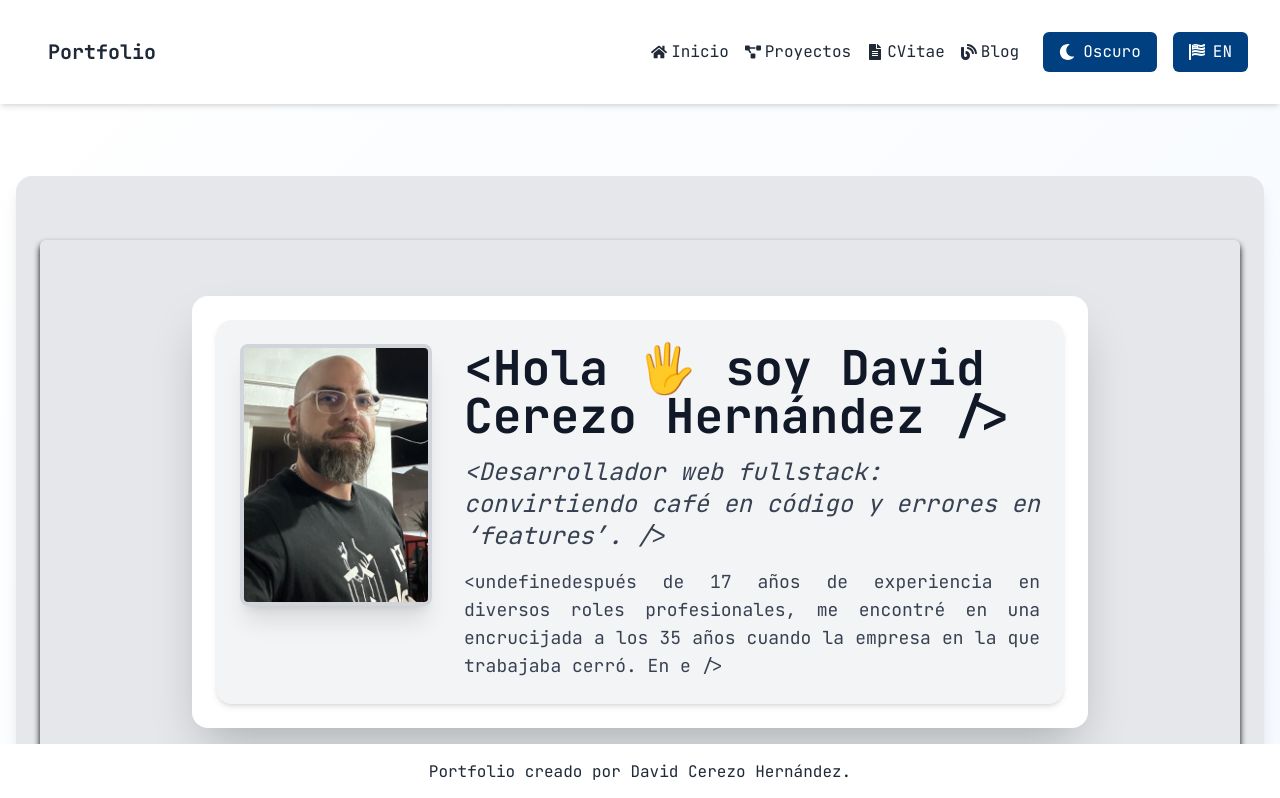
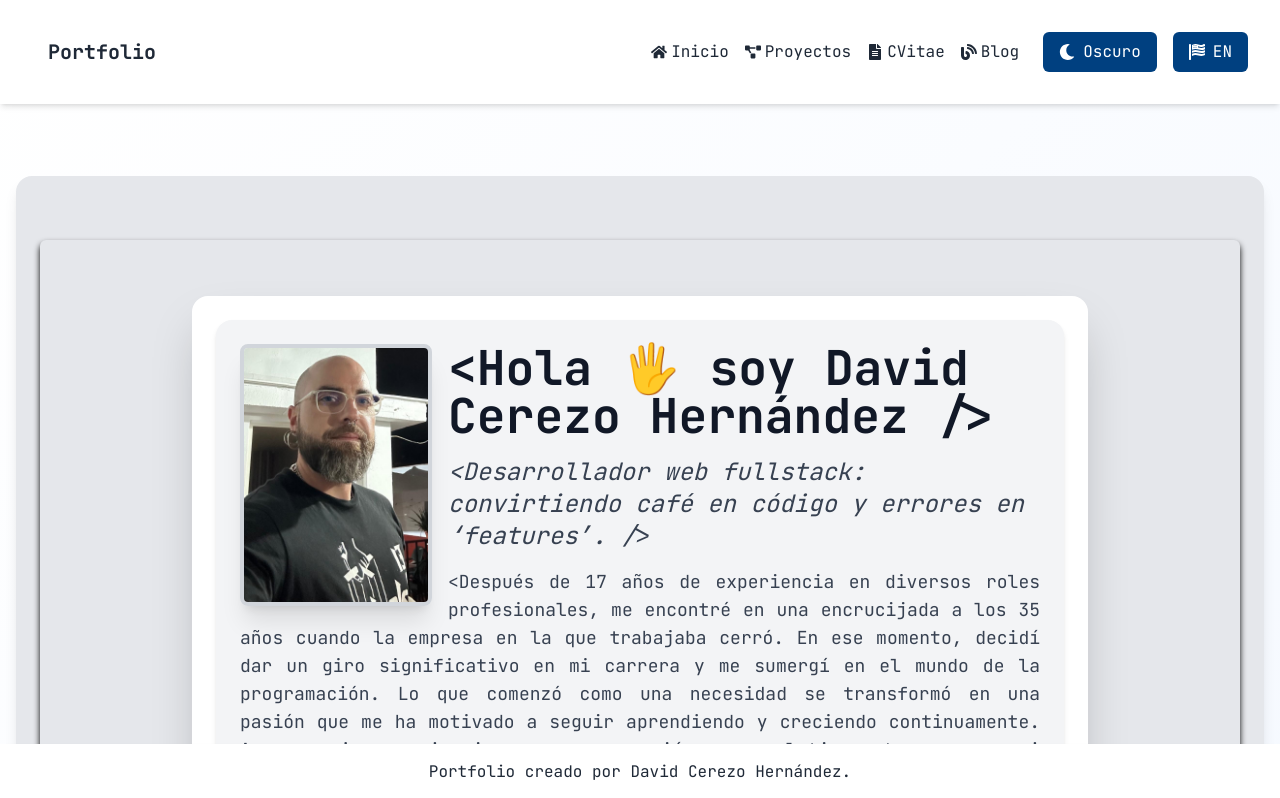
Before and after one commit to david87chdz/portfolio, a React (Vite) app in the folder portfolio/: page / in a window 1280 px wide. Shown: the top 798 px of the page. Built offline with nearby package versions, Linux system fonts and the light colour scheme.

Commit message:
WithOutTypping efect

```diff
--- a/portfolio/src/components/Description.tsx
+++ b/portfolio/src/components/Description.tsx
@@ -1,45 +1,26 @@
-import { useState, useEffect } from 'react';
 import { useTranslation } from 'react-i18next';
-import { useTypingEffect } from '../hooks/useTyppingEffect'; // Asegúrate de que el nombre del hook sea correcto
 import reactImage from './../assets/fotoCv.jpeg';
 
 export function Description() {
-  const { t, i18n } = useTranslation();
-  const [text, setText] = useState('');
-  const [name, setName] = useState('');
-  const [joke, setJoke] = useState('');
-
-  const displayedName = useTypingEffect(name, 43);
-  const displayedText = useTypingEffect(text, 40);
-  const displayedJoke = useTypingEffect(joke, 50);
-
-  useEffect(() => {
-    const descriptionName = t('description_name', { defaultValue: '' });
-    const descriptionJoke = t('description_joke', { defaultValue: '' });
-    const descriptionText = t('description_text', { defaultValue: '' });
-
-    setName(descriptionName);
-    setJoke(descriptionJoke);
-    setText(descriptionText);
-  }, [t, i18n.language]);
+  const { t } = useTranslation();
 
   return (
     <div className="w-full flex flex-col items-center bg-gray-100 dark:bg-gray-900 rounded-2xl shadow-md p-6">
-      <div className="flex flex-col lg:flex-row items-start lg:items-start w-full max-w-6xl">
+      <div className="w-full max-w-6xl">
         <img
           src={reactImage}
           alt="David Cerezo"
-          className="w-48 h-auto border-4 border-gray-300 dark:border-gray-600 shadow-xl rounded-lg mb-4 lg:mb-0 lg:mr-8 float-left"
+          className="float-left w-48 h-auto border-4 border-gray-300 dark:border-gray-600 shadow-xl rounded-lg mb-4 mr-4"
         />
-        <div className="flex-1">
-          <h2 className="text-3xl font-bold text-gray-900 dark:text-gray-100 mb-4 md:text-4xl lg:text-5xl text-left">
-            &lt;{displayedName} /&gt;
+        <div className="text-gray-700 dark:text-gray-300">
+          <h2 className="text-3xl font-bold text-gray-900 dark:text-gray-100 mb-4 md:text-4xl lg:text-5xl">
+            &lt;{t('description_name', { defaultValue: 'Hola 🖐️ soy David Cerezo Hernández' })} /&gt;
           </h2>
-          <p className="text-gray-700 dark:text-gray-300 text-xl md:text-2xl max-w-2xl mx-auto mb-4 italic text-left">
-            &lt;{displayedJoke} /&gt;
+          <p className="text-xl md:text-2xl mb-4 italic">
+            &lt;{t('description_joke', { defaultValue: 'Desarrollador web fullstack: convirtiendo café en código y errores en ‘features’.' })} /&gt;
           </p>
-          <p className="text-gray-700 dark:text-gray-300 text-base md:text-lg max-w-2xl mx-auto text-justify">
-            &lt;{displayedText} /&gt;
+          <p className="text-base md:text-lg text-justify">
+            &lt;{t('description_text', { defaultValue: 'Después de 17 años de experiencia en diversos roles profesionales, me encontré en una encrucijada a los 35 años cuando la empresa en la que trabajaba cerró. En ese momento, decidí dar un giro significativo en mi carrera y me sumergí en el mundo de la programación. Lo que comenzó como una necesidad se transformó en una pasión que me ha motivado a seguir aprendiendo y creciendo continuamente. Aunque mi experiencia en programación es relativamente nueva, mi dedicación y deseo de mejorar constantemente son inquebrantables. Cada día es una oportunidad para aprender algo nuevo y afianzar los conocimientos adquiridos. Mi experiencia previa en el ámbito laboral ha cultivado habilidades valiosas como la resolución de problemas, la adaptabilidad y el trabajo en equipo, las cuales aplico con entusiasmo en el desarrollo de soluciones de software. Estoy comprometido en seguir desarrollándome como programador y aportar valor en cada proyecto en el que participe. Mi objetivo es continuar explorando nuevas tecnologías, enfrentando retos y contribuyendo a proyectos innovadores.' })} /&gt;
           </p>
         </div>
       </div>
--- a/portfolio/src/hooks/useTyppingEffect.ts
+++ b/portfolio/src/hooks/useTyppingEffect.ts
@@ -6,18 +6,21 @@ export function useTypingEffect(text: string, speed: number) {
   useEffect(() => {
     if (!text) return;
 
-    let index = -1;
-    setDisplayedText('');
+    let index = -1; // Inicializamos en 0
+    setDisplayedText(''); // Reiniciamos el texto mostrado
 
-    const intervalId = setInterval(() => {
+    // Usamos una función que actualiza el texto mostrado
+    const updateText = () => {
       setDisplayedText((prev) => prev + text[index]);
       index += 1;
       if (index >= text.length-1) {
         clearInterval(intervalId);
       }
-    }, speed);
+    };
 
-    return () => clearInterval(intervalId);
+    const intervalId = setInterval(updateText, speed);
+
+    return () => clearInterval(intervalId); // Limpiamos el intervalo al desmontar el componente
   }, [text, speed]);
 
   return displayedText;
--- a/portfolio/src/i18n.ts
+++ b/portfolio/src/i18n.ts
@@ -1,29 +1,25 @@
-// src/i18n.js
 import i18n from 'i18next';
 import { initReactI18next } from 'react-i18next';
-
-// Importa tus traducciones
-import translationES from './locales/es/translation.json';
-import translationEN from './locales/en/translation.json';
-
-const resources = {
-  es: {
-    translation: translationES,
-  },
-  en: {
-    translation: translationEN,
-  },
-};
+import enTranslations from './locales/en/translation.json';
+import esTranslations from './locales/es/translation.json';
 
 i18n
-  .use(initReactI18next) // Integración con React
+  .use(initReactI18next)
   .init({
-    resources,
+    resources: {
+      en: { translation: enTranslations },
+      es: { translation: esTranslations }
+    },
     lng: 'es', // Idioma por defecto
-    fallbackLng: 'en', // Idioma de reserva
-    interpolation: {
-      escapeValue: false, // React ya escapa los valores por defecto
-    },
+    fallbackLng: 'es', // Idioma de reserva
+    interpolation: { escapeValue: false },
+    react: {
+      useSuspense: true
+    }
+  }, (err) => {
+    if (err) {
+      console.error('Error initializing i18n:', err);
+    }
   });
 
 export default i18n;
--- a/portfolio/src/locales/es/translation.json
+++ b/portfolio/src/locales/es/translation.json
@@ -1,46 +1,27 @@
 {
+
   "description_text": "Después de 17 años de experiencia en diversos roles profesionales, me encontré en una encrucijada a los 35 años cuando la empresa en la que trabajaba cerró. En ese momento, decidí dar un giro significativo en mi carrera y me sumergí en el mundo de la programación. Lo que comenzó como una necesidad se transformó en una pasión que me ha motivado a seguir aprendiendo y creciendo continuamente. Aunque mi experiencia en programación es relativamente nueva, mi dedicación y deseo de mejorar constantemente son inquebrantables. Cada día es una oportunidad para aprender algo nuevo y afianzar los conocimientos adquiridos. Mi experiencia previa en el ámbito laboral ha cultivado habilidades valiosas como la resolución de problemas, la adaptabilidad y el trabajo en equipo, las cuales aplico con entusiasmo en el desarrollo de soluciones de software. Estoy comprometido en seguir desarrollándome como programador y aportar valor en cada proyecto en el que participe. Mi objetivo es continuar explorando nuevas tecnologías, enfrentando retos y contribuyendo a proyectos innovadores.",
   "description_name": "Hola 🖐️ soy David Cerezo Hernández",
   "description_joke": "Desarrollador web fullstack: convirtiendo café en código y errores en ‘features’.",
-  "curriculum": "Currículum",
-  "download_pdf": "Descargar PDF",
-  "spanish": "Español",
-  "english": "Inglés",
+
+
   "home": "Inicio",
   "projects": "Proyectos",
   "cv": "CVitae",
   "blog": "Blog",
+  "curriculum": "Currículum",
+  "download_pdf": "Descargar PDF",
+  "view_code": "Ver Código",
+  "more_skills": "Más...",
+  "project_description_more": "Más proyectos",
+
+
   "toggle_theme": "Cambiar Tema",
   "dark_theme": "Oscuro",
   "light_theme": "Claro",
-  "view_code": "Ver Código",
-  "project_description_more": "Más proyectos",
-  "created_more": "Trabajando en nuevos proyectos y mejoras continuas.",
-  "more_skills": "Más...",
-  "api": "API",
-  "more_image_alt": "Imagen del repositorio",
+
+
   "skills": "Habilidades",
-  "cv_title": "Mi Currículum Vitae",
-  "view_code": "Ver Código",
-  "cv_description": "Currículum personal creado con Angular 17, Node.js, Express, Docker y PostgreSQL",
-  "created_with": "Creado con",
-  "skills": "Habilidades",
-  "future_title": "Eligiendo un futuro",
-  "view_code": "Ver Código",
-  "project_description": "Proyecto final grado superior (TFG)",
-  "created_with": "Creado con",
-  "skills": "Habilidades",
-  "footer_text": "Portfolio creado por David Cerezo Hernández.",
-  "mail": "Correo",
-  "contact_subject": "Contacto",
-  "contact_body": "Cuerpo del mensaje",
-  "copy_email": "Copiar correo",
-  "copied": "¡Copiado!",
-  "name": "David Cerezo Hernández",
-  "bio": "Desarrollador web fullstack.",
-  "greeting": "Hola soy {{name}} y soy {{bio}}",
-  "output_label": "Salida",
-  "projects_title": "💻 Proyectos",
   "skillsTitle": "⚙️ Habilidades",
   "programmingLanguages": "Lenguajes",
   "frontendFrameworks": "Frontend",
@@ -49,13 +30,37 @@
   "markupLanguages": "Marcado y estilos",
   "versionControl": "Control de versiones",
   "developmentTools": "Herramientas de desarrollo",
-  "socialTitle": "Redes Sociales",
+
+
+  "cv_title": "Mi Currículum Vitae",
+  "cv_description": "Currículum personal creado con Angular 17, Node.js, Express, Docker y PostgreSQL",
+  "created_with": "Creado con",
+  "future_title": "Eligiendo un futuro",
+  "project_description": "Proyecto final grado superior (TFG)",
+
+
   "blogTitle": "Blog",
   "blogDescription": "Este es mi blog",
-  "projectsTitle": "Proyectos",
   "blogUnderConstructionTitle": "Blog en Construcción",
   "blogUnderConstructionDescription": "Nuestro blog está actualmente en construcción. ¡Mantente atento a las actualizaciones!",
+
+
+  "goodbyeMessage": "¡Vuelve pronto 🥺!",
+  "welcomeBackMessage": "¡Bienvenido de nuevo 😊!",
   "comingSoon": "Próximamente",
-  "goodbyeMessage": "¡Vuelve pronto 🥺!",
-  "welcomeBackMessage": "¡Bienvenido de nuevo 😊!"
+
+
+  "mail": "Correo",
+  "contact_subject": "Contacto",
+  "contact_body": "Cuerpo del mensaje",
+  "copy_email": "Copiar correo",
+  "copied": "¡Copiado!",
+
+
+  "name": "David Cerezo Hernández",
+  "bio": "Desarrollador web fullstack.",
+  "greeting": "Hola soy {{name}} y soy {{bio}}",
+
+
+  "footer_text": "Portfolio creado por David Cerezo Hernández."
 }
--- a/portfolio/src/main.tsx
+++ b/portfolio/src/main.tsx
@@ -1,17 +1,19 @@
-import React from 'react'
-import ReactDOM from 'react-dom/client'
-
+import React, { Suspense } from 'react';
+import ReactDOM from 'react-dom/client';
 import { BrowserRouter } from 'react-router-dom';
-import App from './App.tsx'
-import './index.css'
+import App from './App';
+import './index.css';
 import { I18nextProvider } from 'react-i18next';
 import i18n from './i18n';
+
 ReactDOM.createRoot(document.getElementById('root')!).render(
   <React.StrictMode>
     <BrowserRouter>
-    <I18nextProvider i18n={i18n}>
-      <App />
+      <I18nextProvider i18n={i18n}>
+        <Suspense fallback={<div>Loading...</div>}>
+          <App />
+        </Suspense>
       </I18nextProvider>
     </BrowserRouter>
-  </React.StrictMode>,
-)
+  </React.StrictMode>
+);
```
